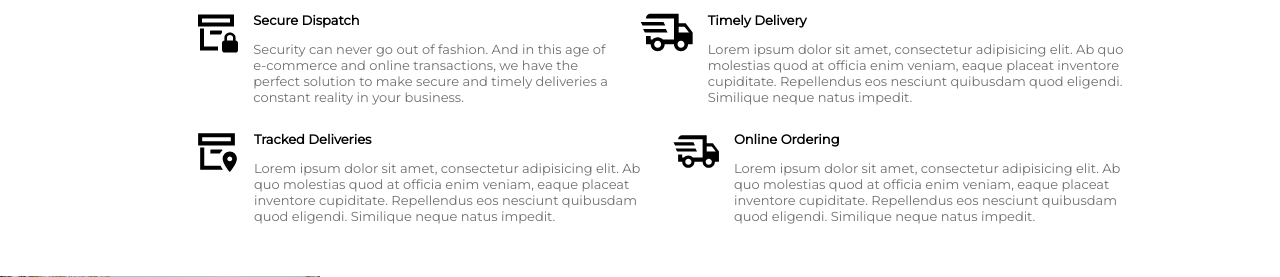
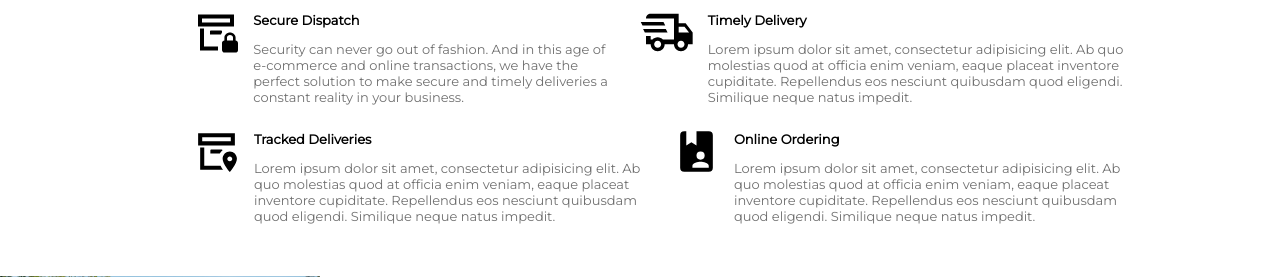
Before and after one commit to taeillo/draft, a Flask app: page / in a window 1280 px wide. Shown: the part 795-1072 px from the top of the page. Run offline with Flask 2, Linux system fonts and the light colour scheme.

Commit message:
Update index.html

```diff
--- a/templates/index.html
+++ b/templates/index.html
@@ -62,7 +62,7 @@
 
 
         <div class="sub-service-section">
-            <img class="service-icon" src="{{ url_for('static', filename = 'img/truck-fast-outline.svg')}}"  alt="image">
+            <img class="service-icon" src="{{ url_for('static', filename = 'img/book-account.svg')}}"  alt="image">
             <div class="sub-service-section-description">
                 <div class="service-title">
                     Online Ordering
```
